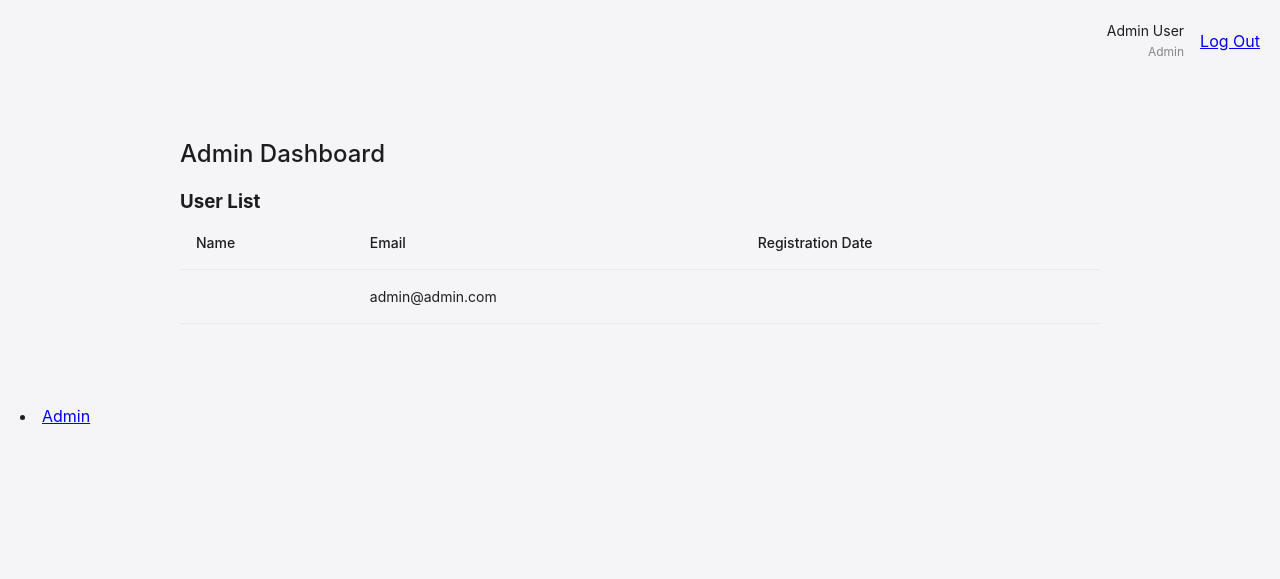
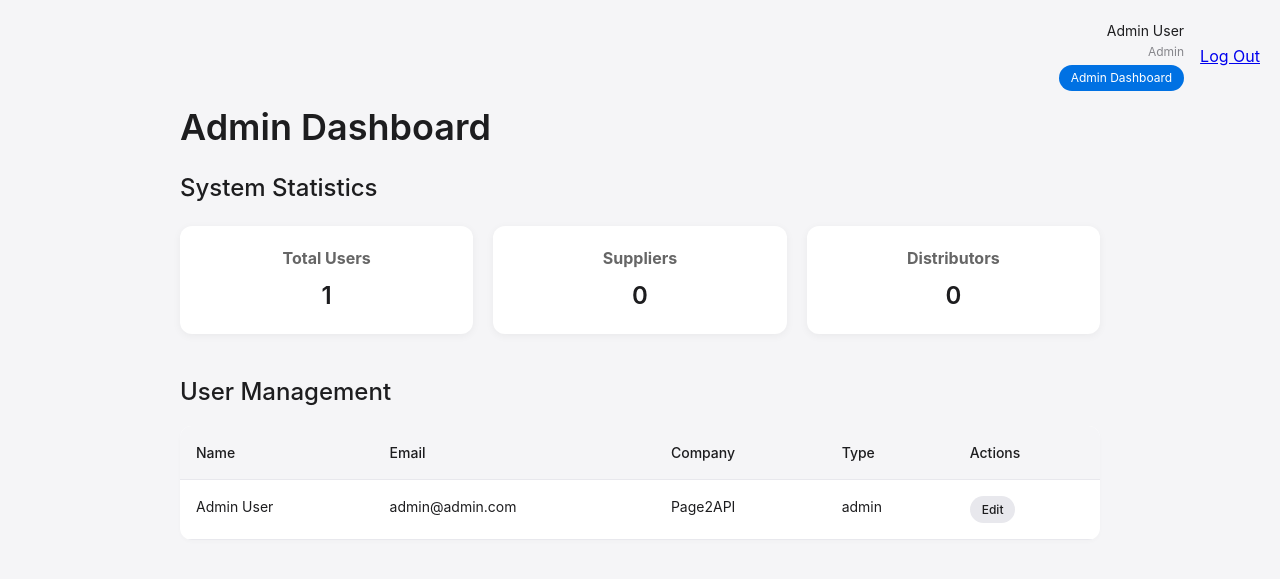
Before and after one commit to simoneliniIT/Page2API, a Flask app: page /admin in a window 1280 px wide. Shown: the top 579 px of the page. Run offline with Flask 3, Linux system fonts and the light colour scheme; a user stored in the database is signed in.

Commit message:
Add admin dashboard and fix admin navigation

```diff
--- a/app.py
+++ b/app.py
@@ -60,8 +60,8 @@ os.makedirs(PRODUCTS_DIR, exist_ok=True)
 def admin_required(f):
     @wraps(f)
     def decorated_function(*args, **kwargs):
-        if not current_user.is_authenticated or current_user.email != "admin@admin.com":
-            return redirect(url_for('login'))
+        if not current_user.is_authenticated or current_user.user_type != 'admin':
+            return 'Access denied', 403
         return f(*args, **kwargs)
     return decorated_function
 
@@ -71,7 +71,9 @@ def index():
         return render_template('index.html')
 
     # Redirect based on user type
-    if current_user.user_type == 'supplier':
+    if current_user.user_type == 'admin':
+        return redirect(url_for('admin'))
+    elif current_user.user_type == 'supplier':
         return redirect(url_for('share'))
     elif current_user.user_type == 'distributor':
         return redirect(url_for('consumer'))
@@ -576,13 +578,18 @@ def login():
 
         if user and user.check_password(password):
             login_user(user)
+            print(f"User logged in - Email: {user.email}, Type: {user.user_type}")  # Debug print
+
             # Redirect based on user type
             if user.user_type == 'admin':
-                return redirect(url_for('admin'))
+                return redirect(url_for('admin'))  # Redirect admin to admin dashboard
             elif user.user_type == 'supplier':
                 return redirect(url_for('share'))
+            elif user.user_type == 'distributor':
+                return redirect(url_for('consumer'))
             else:
-                return redirect(url_for('consumer'))
+                print(f"Unknown user type: {user.user_type}")  # Debug print
+                return redirect(url_for('index'))
 
         return 'Invalid email or password'
 
@@ -690,18 +697,28 @@ def admin():
 
 # Add this to your initialization code to create admin user
 def create_admin_user():
-    admin_user = User.query.filter_by(email="admin@admin.com").first()
-    if not admin_user:
-        admin_user = User(
-            email="admin@admin.com",
-            first_name="Admin",
-            last_name="User",
-            company_name="Page2API",
-            user_type="admin"
-        )
-        admin_user.set_password("admin")
-        db.session.add(admin_user)
-        db.session.commit()
+    try:
+        admin_user = User.query.filter_by(email="admin@admin.com").first()
+        if not admin_user:
+            admin_user = User(
+                email="admin@admin.com",
+                first_name="Admin",
+                last_name="User",
+                company_name="Page2API",
+                user_type="admin"
+            )
+            admin_user.set_password("admin")
+            db.session.add(admin_user)
+            db.session.commit()
+            print("Admin user created successfully")
+        else:
+            # Update existing admin user to ensure correct type
+            admin_user.user_type = "admin"
+            db.session.commit()
+            print("Existing admin user updated")
+    except Exception as e:
+        print(f"Error creating/updating admin user: {str(e)}")
+        db.session.rollback()
 
 # Call this after db initialization
 with app.app_context():
--- /dev/null
+++ b/saved_products/conversion_20250108_225402.json
@@ -0,0 +1,6 @@
+{
+  "converted_content": "{\n  \"title\": \"Eiffel Tower stairs ticket to the second floor\",\n  \"description\": \"Climb the 674 steps to the second floor of the Eiffel Tower at your own pace and enjoy incredible views of Paris from one of the world's most iconic monuments.\",\n  \"link\": \"https://www.toureiffel.paris/en/tickets-and-prices/stair-tickets\",\n  \"image_link\": [\n    \"https://cdn.tiqets.com/ctm/images/static.20268.cms/detail_image.jpg\",\n    \"https://cdn.tiqets.com/ctm/images/static.20268.cms/qv-tour-eiffel-5622bf591f7ba.jpg\"\n  ],\n  \"condition\": \"new\",\n  \"availability\": \"in stock\",\n  \"google_product_category\": \"Admission tickets > Tours & Sightseeing\",\n  \"product_type\": \"Attraction\",\n  \"shipping\": {\n    \"country\": \"FR\",\n    \"service\": \"Ticket delivery\"\n  },\n  \"pickup\": {\n    \"pickup_type\": \"Venue pickup\",\n    \"pickup_location_radius\": 0.5,\n    \"pickup_instructions\": \"Collect your ticket at the East pillar entrance of the Eiffel Tower.\",\n    \"pickup_latitude\": 48.858608,\n    \"pickup_longitude\": 2.294486\n  },\n  \"price\": {\n    \"value\": 14.2,\n    \"currency\": \"EUR\"\n  }\n}",
+  "original_spec": "https://support.google.com/merchants/answer/7052112?sjid=16354131369736474062-EU&visit_id=638719700021603499-4181595401&rd=1",
+  "timestamp": "20250108_225402",
+  "num_products": 3
+}
--- a/static/css/base.css
+++ b/static/css/base.css
@@ -217,3 +217,19 @@ td {
 .fade-in {
     animation: fadeIn 0.3s ease-out forwards;
 }
+
+.admin-link {
+    display: inline-block;
+    padding: 4px 12px;
+    background: #0071e3;
+    color: white;
+    text-decoration: none;
+    border-radius: 16px;
+    font-size: 12px;
+    margin-top: 4px;
+    transition: background-color 0.2s ease;
+}
+
+.admin-link:hover {
+    background: #0077ED;
+}
--- a/templates/admin/dashboard.html
+++ b/templates/admin/dashboard.html
@@ -1,28 +1,55 @@
 {% extends "base.html" %}
 
+{% block title %}Admin Dashboard - Page2API{% endblock %}
+
 {% block content %}
-<div class="container mt-4">
-    <h2>Admin Dashboard</h2>
+<div class="admin-dashboard">
+    <h1>Admin Dashboard</h1>
 
-    <div class="card mt-4">
-        <div class="card-header">
-            <h3 class="card-title">User List</h3>
+    <div class="admin-stats">
+        <h2>System Statistics</h2>
+        <div class="stats-grid">
+            <div class="stat-card">
+                <h3>Total Users</h3>
+                <p>{{ users|length }}</p>
+            </div>
+            <div class="stat-card">
+                <h3>Suppliers</h3>
+                <p>{{ users|selectattr("user_type", "equalto", "supplier")|list|length }}</p>
+            </div>
+            <div class="stat-card">
+                <h3>Distributors</h3>
+                <p>{{ users|selectattr("user_type", "equalto", "distributor")|list|length }}</p>
+            </div>
         </div>
-        <div class="card-body">
-            <table class="table">
+    </div>
+
+    <div class="user-management">
+        <h2>User Management</h2>
+        <div class="table-container">
+            <table>
                 <thead>
                     <tr>
                         <th>Name</th>
                         <th>Email</th>
-                        <th>Registration Date</th>
+                        <th>Company</th>
+                        <th>Type</th>
+                        <th>Actions</th>
                     </tr>
                 </thead>
                 <tbody>
                     {% for user in users %}
                     <tr>
-                        <td>{{ user.name }}</td>
+                        <td>{{ user.first_name }} {{ user.last_name }}</td>
                         <td>{{ user.email }}</td>
-                        <td>{{ user.created_at.strftime('%Y-%m-%d %H:%M:%S') if user.created_at }}</td>
+                        <td>{{ user.company_name }}</td>
+                        <td>{{ user.user_type }}</td>
+                        <td>
+                            <button class="button secondary small">Edit</button>
+                            {% if user.email != "admin@admin.com" %}
+                            <button class="button danger small">Delete</button>
+                            {% endif %}
+                        </td>
                     </tr>
                     {% endfor %}
                 </tbody>
@@ -31,3 +58,56 @@
     </div>
 </div>
 {% endblock %}
+
+{% block extra_css %}
+<style>
+.admin-dashboard {
+    padding: 20px;
+}
+
+.stats-grid {
+    display: grid;
+    grid-template-columns: repeat(auto-fit, minmax(200px, 1fr));
+    gap: 20px;
+    margin: 20px 0;
+}
+
+.stat-card {
+    background: white;
+    padding: 20px;
+    border-radius: 12px;
+    box-shadow: 0 2px 8px rgba(0, 0, 0, 0.05);
+    text-align: center;
+}
+
+.stat-card h3 {
+    font-size: 16px;
+    color: #666;
+    margin-bottom: 8px;
+}
+
+.stat-card p {
+    font-size: 24px;
+    font-weight: 600;
+    color: #1d1d1f;
+}
+
+.user-management {
+    margin-top: 40px;
+}
+
+.button.small {
+    padding: 6px 12px;
+    font-size: 12px;
+}
+
+.button.danger {
+    background-color: #ff3b30;
+    color: white;
+}
+
+.button.danger:hover {
+    background-color: #ff2d55;
+}
+</style>
+{% endblock %}
--- a/templates/base.html
+++ b/templates/base.html
@@ -11,6 +11,9 @@
         <div class="user-details">
             <span class="user-name">{{ current_user.first_name }} {{ current_user.last_name }}</span>
             <span class="user-role">{{ current_user.user_type }}</span>
+            {% if current_user.user_type == 'admin' %}
+            <a href="{{ url_for('admin') }}" class="admin-link">Admin Dashboard</a>
+            {% endif %}
         </div>
         <a href="{{ url_for('logout') }}" class="logout-button">Log Out</a>
     </div>
@@ -34,12 +37,5 @@
 
     <script src="{{ url_for('static', filename='js/app.js') }}"></script>
     {% block extra_js %}{% endblock %}
-
-    <!-- Add this in your navigation bar -->
-    {% if current_user.is_authenticated and current_user.email == "admin@admin.com" %}
-    <li class="nav-item">
-        <a class="nav-link" href="{{ url_for('admin') }}">Admin</a>
-    </li>
-    {% endif %}
 </body>
 </html>
```
Also changed, not shown: saved_products/conversion_20250108_225435.json (added, +6 -0 lines), saved_products/conversion_20250108_225441.json (added, +10 -0 lines), saved_products/conversion_20250109_123249.json (added, +10 -0 lines).
